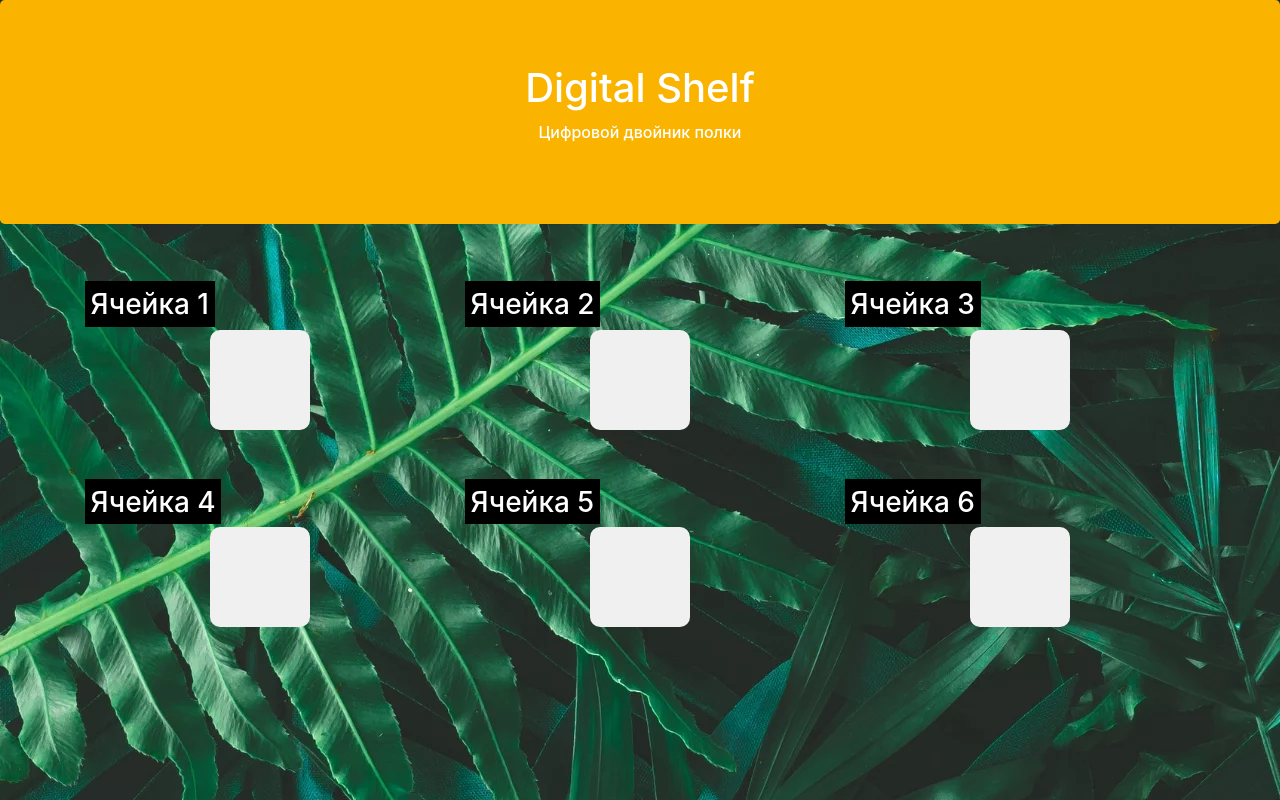
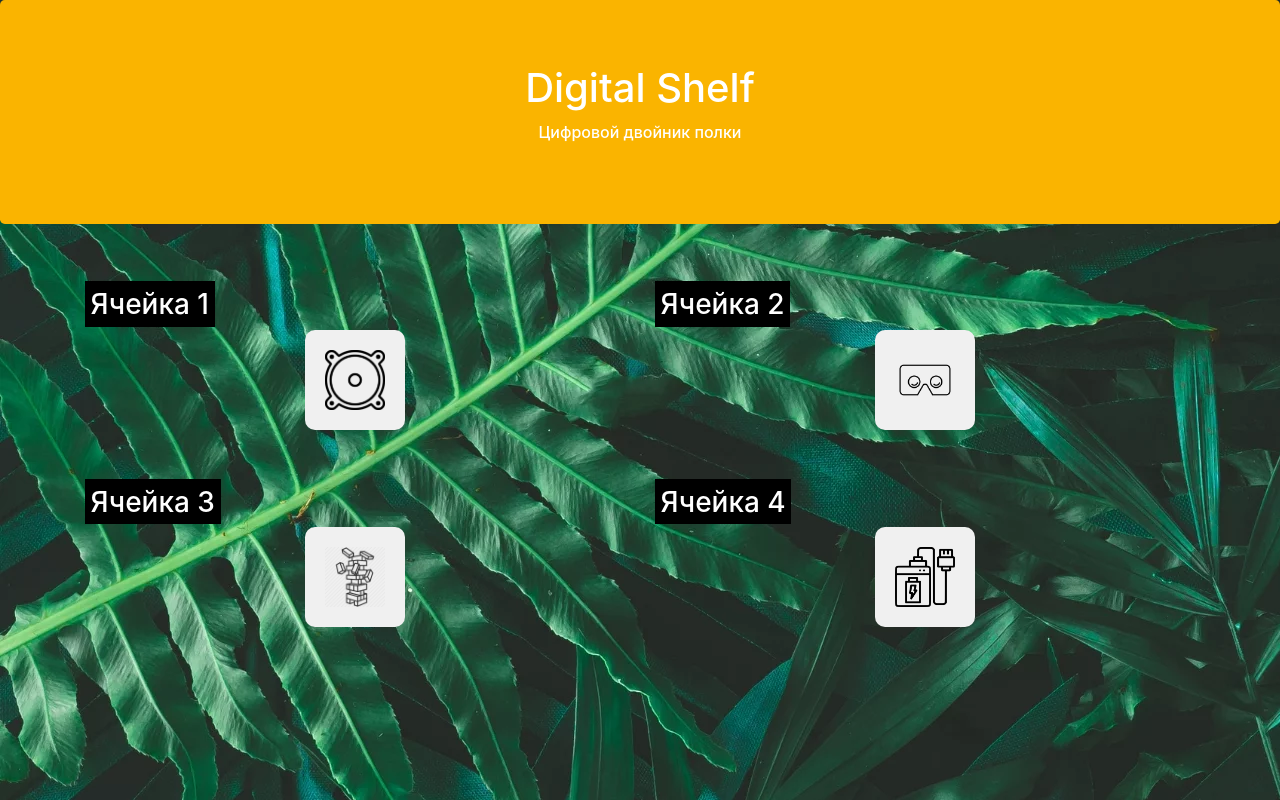
Before and after one commit to ContinentalGuy/rpi_digital_shelf, a Flask app: page / in a window 1280 px wide. Run offline with Flask 2, Linux system fonts and the light colour scheme; some libraries are stand-ins or nearby versions.

Commit message:
Update: 4 slots

```diff
--- a/templates/index.html
+++ b/templates/index.html
@@ -81,6 +81,15 @@
       margin-top:5%;
     }
 
+    .image-style {
+
+      padding: 20%;
+
+      width: 100%;
+      height: 100%;
+
+    }
+
   </style>
 </head>
 <body>
@@ -91,35 +100,45 @@
 </div>
 
 <div class="row top-buffer"></div>
+
 <div class="container">
+
   <div class="row">
-    <div class="col-sm-4">
+
+    <div class="col-sm-6">
       <h3 class='place'><mark>Ячейка 1</mark></h3>
-      <div class="square" id='s1'></div>
-    </div>
-    <div class="col-sm-4">
-      <h3 class='place'><mark>Ячейка 2</mark></h3>
-      <div class="square" id='s2'></div>
-    </div>
-    <div class="col-sm-4">
-      <h3 class='place'><mark>Ячейка 3</mark></h3>
-      <div class="square" id='s3'></div>
+      <div class="square" id='s1'>
+          <img src="/static/img/PinClipart.com_speakers-clipart-black-and_825173.png" class="image-style">
       </div>
     </div>
+
+    <div class="col-sm-6">
+      <h3 class='place'><mark>Ячейка 2</mark></h3>
+      <div class="square" id='s2'>
+        <img src="/static/img/vr_glasses.png" class="image-style">
+      </div>
+    </div>
+
+  </div>
+
   <div class="row top-buffer"></div>
+
   <div class="row">
-    <div class="col-sm-4">
+
+    <div class="col-sm-6">
+      <h3 class='place'><mark>Ячейка 3</mark></h3>
+      <div class="square" id='s3'>
+          <img src="/static/img/jenga.png" class="image-style">
+      </div>
+    </div>
+
+    <div class="col-sm-6">
       <h3 class='place'><mark>Ячейка 4</mark></h3>
-      <div class="square" id='s4'></div>
+      <div class="square" id='s4'>
+          <img src="/static/img/powerbank.png" class="image-style">
       </div>
-    <div class="col-sm-4">
-      <h3 class='place'><mark>Ячейка 5</mark></h3>
-      <div class="square" id='s5'></div>
     </div>
-    <div class="col-sm-4">
-      <h3 class='place'><mark>Ячейка 6</mark></h3>
-      <div class="square" id='s6'></div>
-    </div>
+
   </div>
   <div class="row top-buffer"></div>
 </div>
```
Lines whose indentation alone changed are shown as unchanged.
